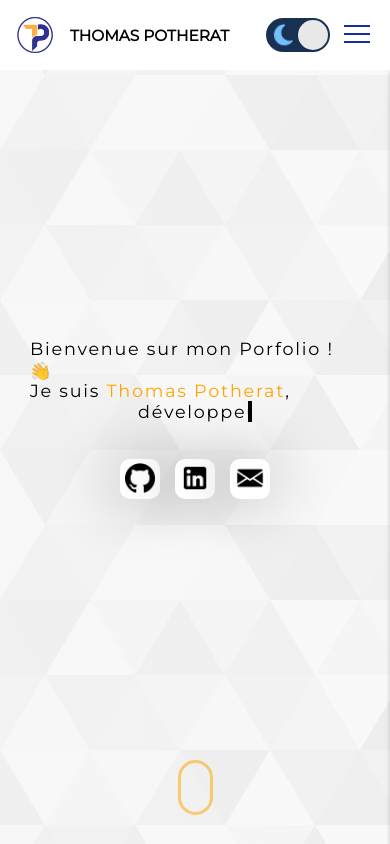
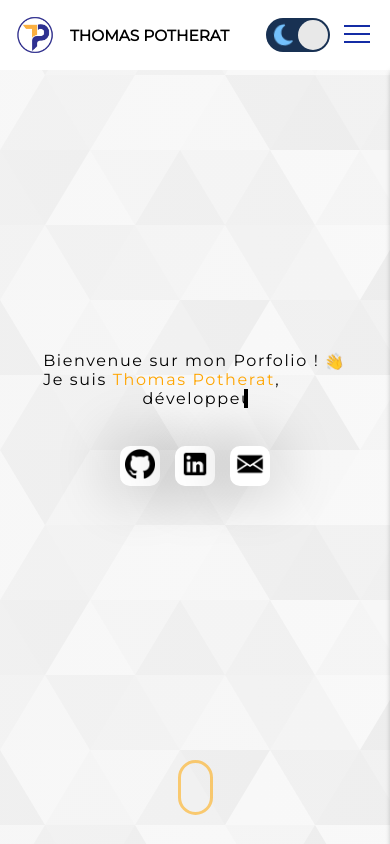
Before and after one commit to ThomasPtht/Portfolio, a React (Create React App) app: page / in a window 390 px wide. Shown: the top 844 px of the page. Built offline with nearby package versions, Linux system fonts and the light colour scheme.

Commit message:
modif size titre

```diff
--- a/src/styles/Banner.scss
+++ b/src/styles/Banner.scss
@@ -19,7 +19,7 @@ font-size: 1.8em;
 padding: 0 30px;
 	}
 	@media (max-width: 500px) {
-		font-size: 1.1em;
+		font-size: 1em;
 
 			 }
 
```
